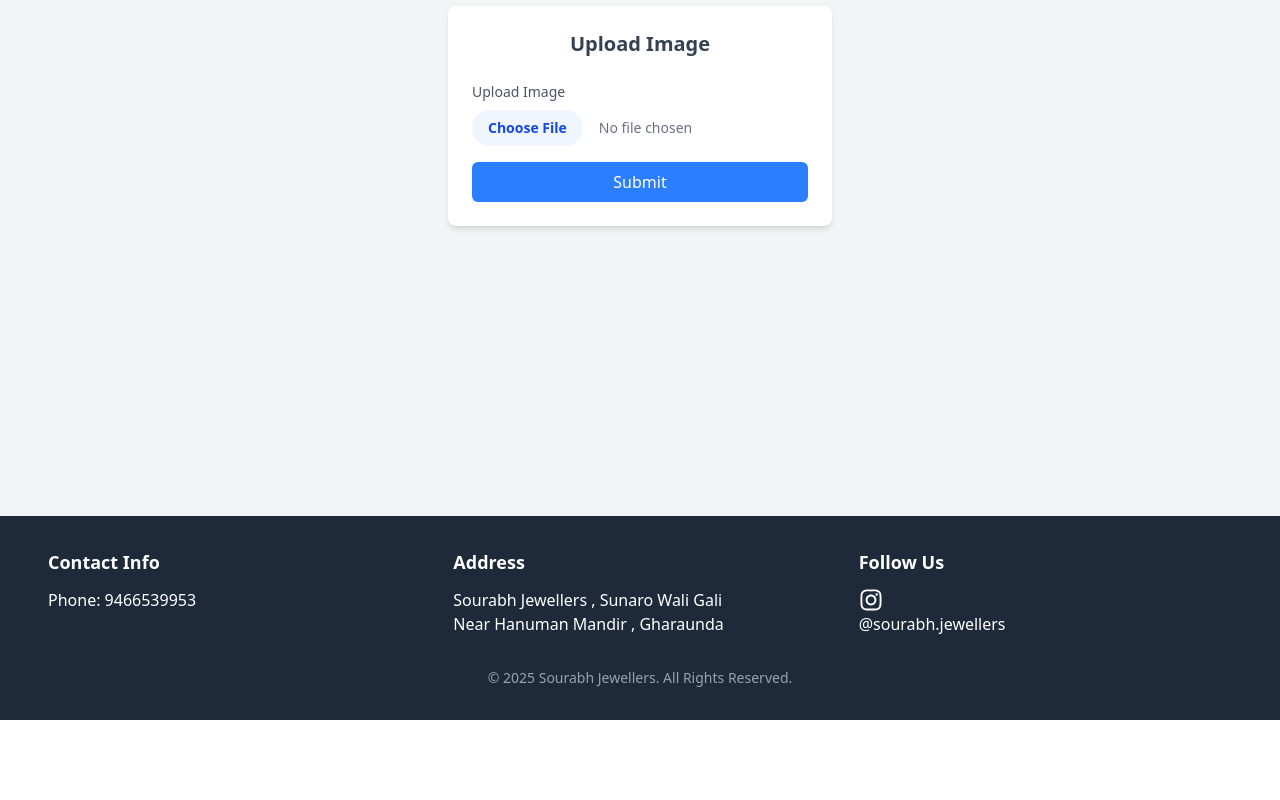
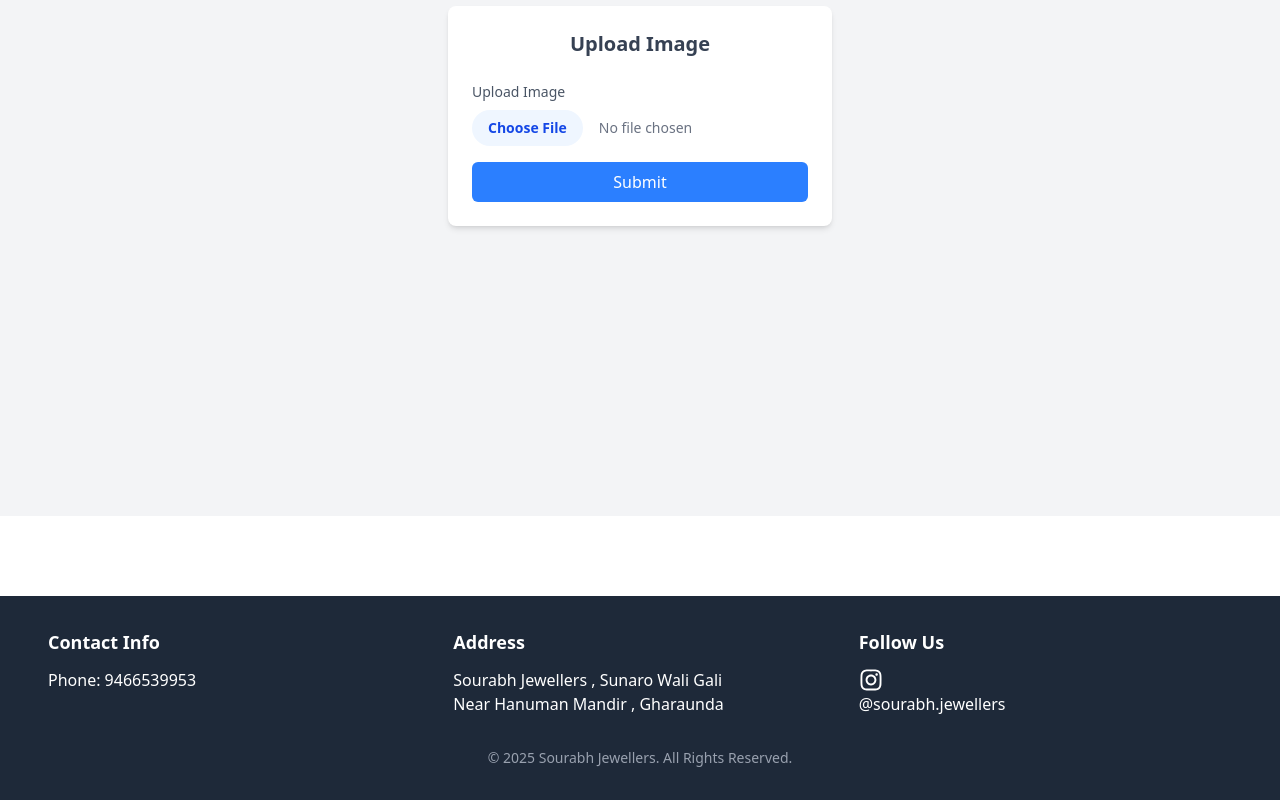
Before and after one commit to riteshverma021/oneMore, a React (Vite) app in the folder frontend/: page /luckydraw/scheme in a window 1280 px wide. Shown: the part 464-1264 px from the top of the page. Before the commit the page ends 1184 px from the top, so only its background shows below. Built offline with nearby package versions, Linux system fonts and the light colour scheme; no server answers.

Commit message:
Update Footer.jsx

```diff
--- a/frontend/src/components/Footer.jsx
+++ b/frontend/src/components/Footer.jsx
@@ -2,7 +2,7 @@ import React from 'react'
 import { FaFacebookF, FaInstagram, FaTwitter } from "react-icons/fa";
 const Footer = () => {
   return (
-    <footer  className="id=footer bg-gray-800 text-white py-8">
+    <footer  className="id=footer mt-20 bg-gray-800 text-white py-8">
     <div className="max-w-7xl mx-auto px-6 lg:px-12 grid grid-cols-1 md:grid-cols-3 gap-8">
       <div>
         <h3 className="text-lg font-bold mb-3">Contact Info</h3>
```
